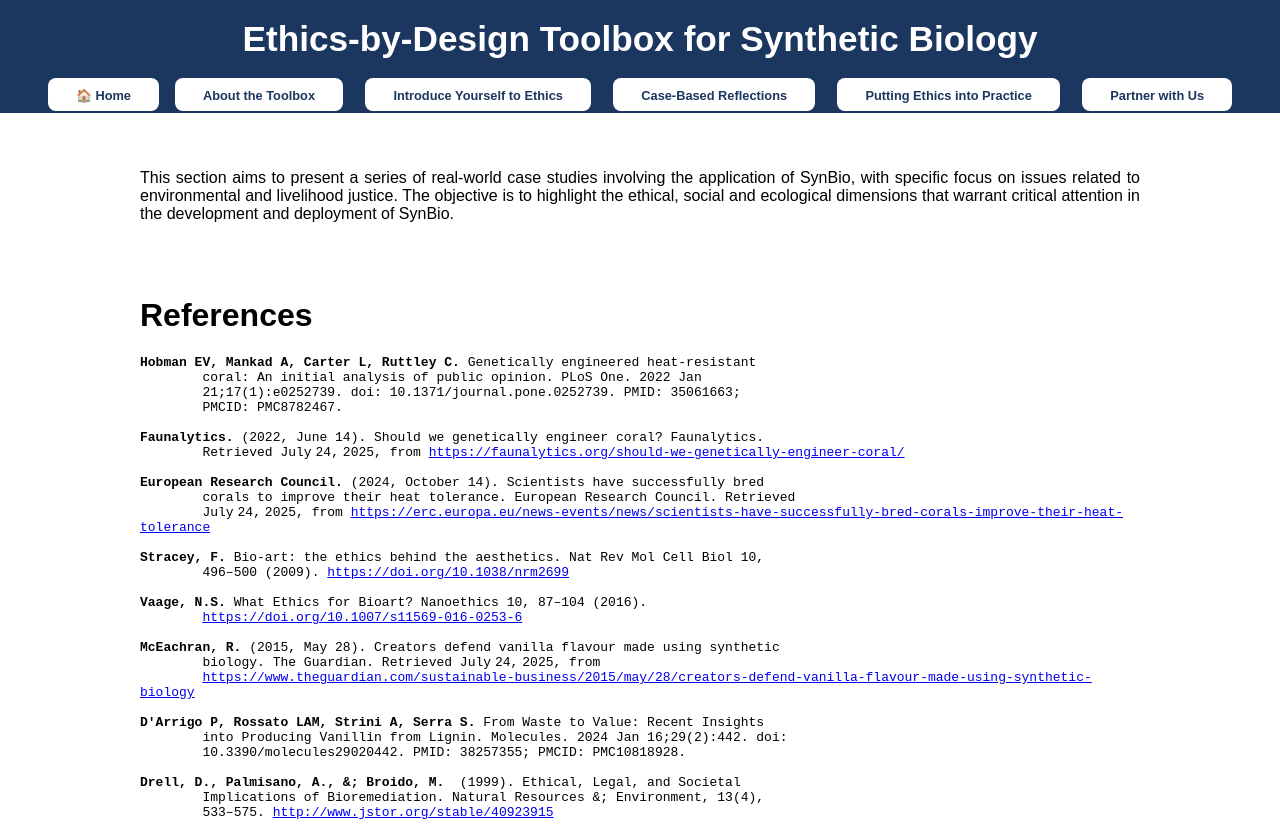
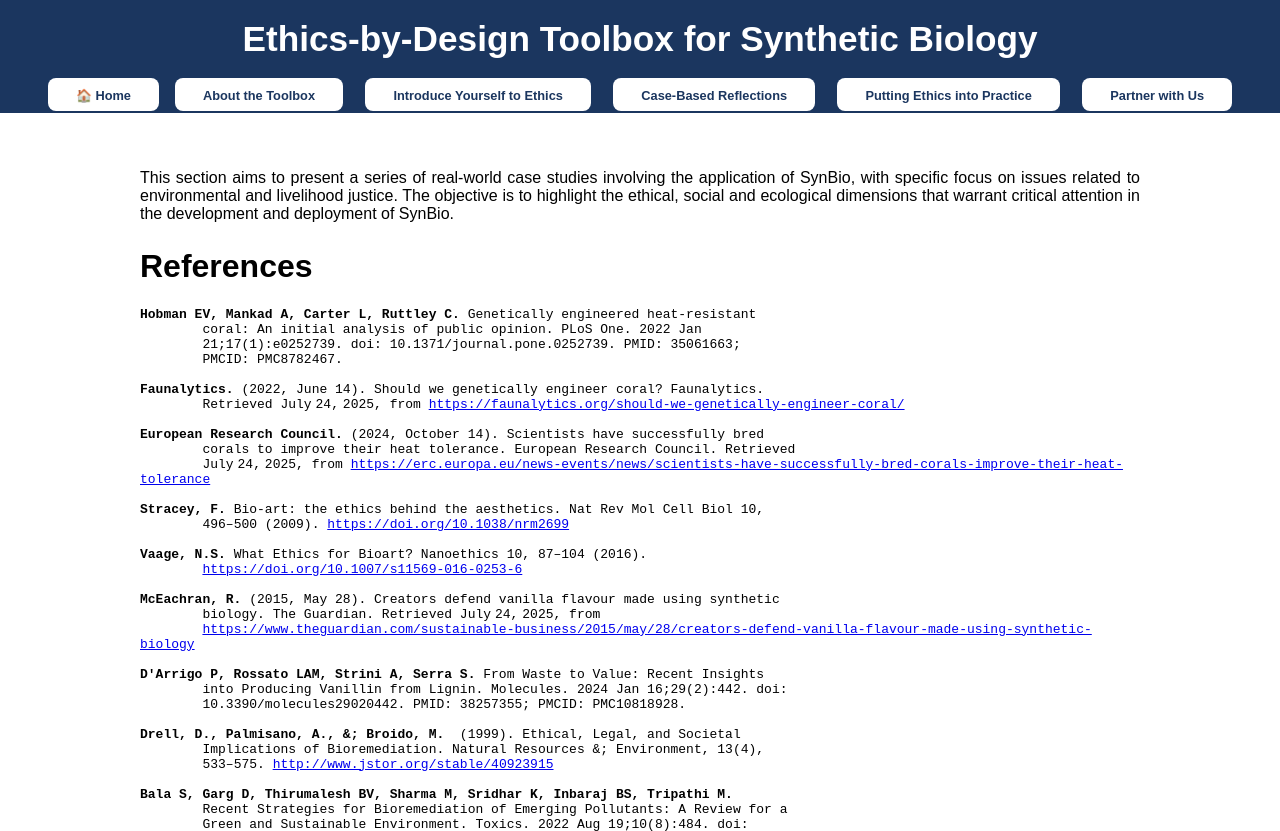
Before and after one commit to AakashPaleri/aakashpaleri.github.io, a plain HTML site: page aboutcase.html in a window 1280 px wide. Shown: the top 831 px of the page. Drawn offline with Linux system fonts and the light colour scheme.

Commit message:
Update aboutcase.html

```diff
--- a/aboutcase.html
+++ b/aboutcase.html
@@ -24,8 +24,7 @@
 </script>
   <main class="site-content">
     <p style="text-align: justify">This section aims to present a series of real-world case studies involving the application of SynBio, with specific focus on issues related to environmental and livelihood justice. The objective is to highlight the ethical, social and ecological dimensions that warrant critical attention in the development and deployment of SynBio.</p>
-  <br></br>
-    <h1>References</h1>
+    <h1 style="margin-top: 25px; margin-bottom: 15;">References</h1>
     <pre><b>Hobman EV, Mankad A, Carter L, Ruttley C.</b> Genetically engineered heat-resistant
         coral: An initial analysis of public opinion. PLoS One. 2022 Jan
         21;17(1):e0252739. doi: 10.1371/journal.pone.0252739. PMID: 35061663;
```
